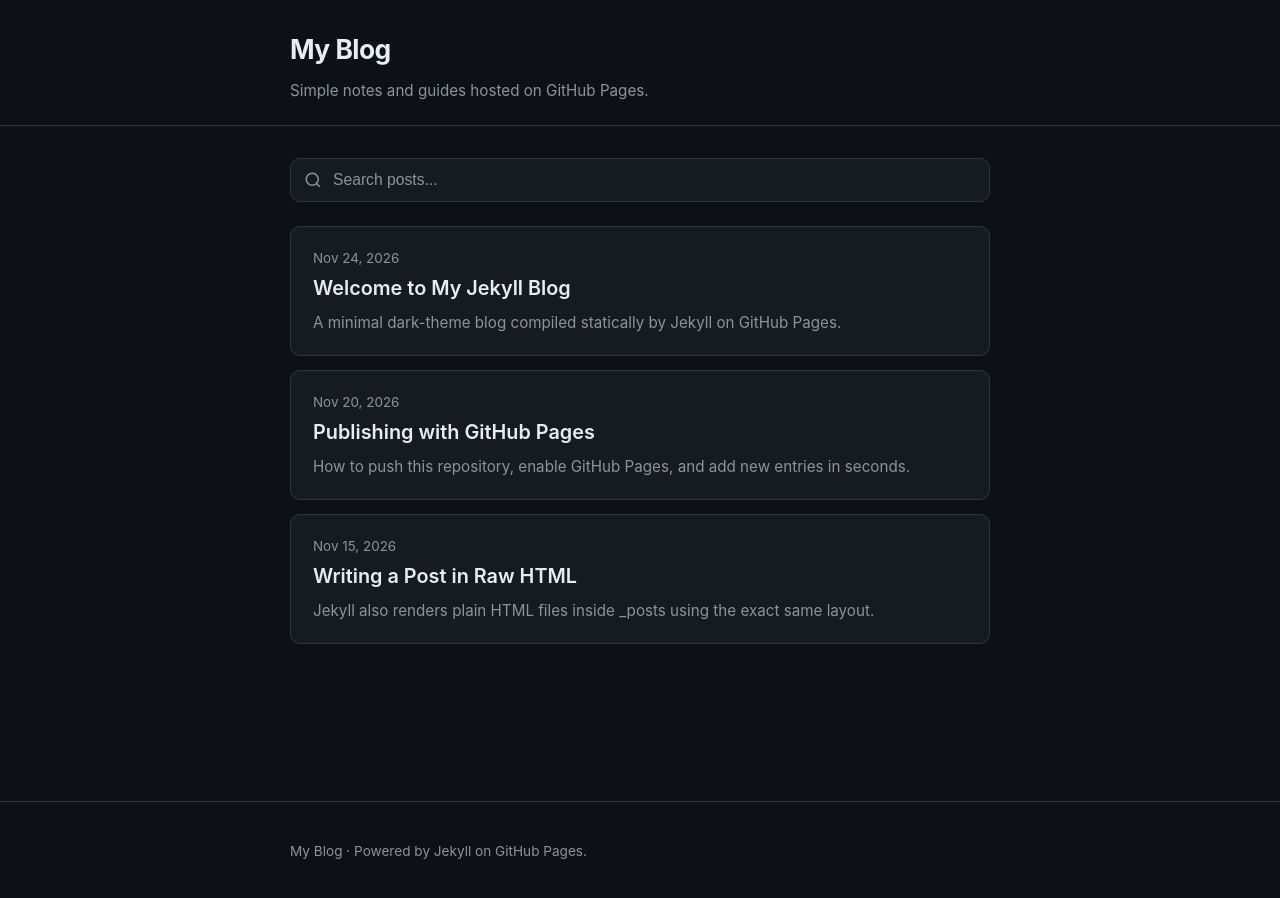
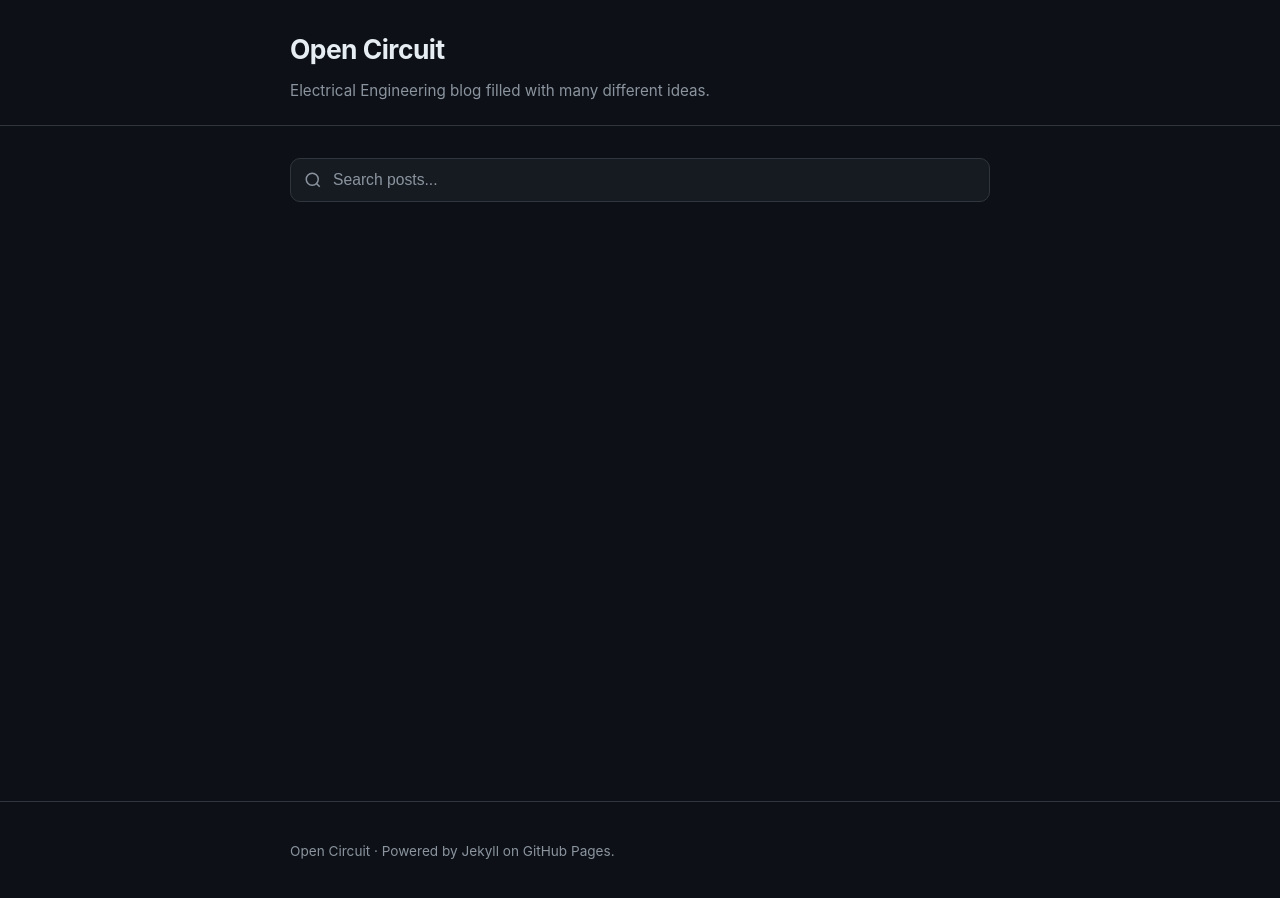
Before and after one commit to nabla00/open-circuit, a Jekyll site: the page built from index.html, in a window 1280 px wide. Built offline with Jekyll 4.4.1, drawn with Linux system fonts in a browser that asks for light colours.

Commit message:
Finalize github pages

````diff
--- a/_config.yml
+++ b/_config.yml
@@ -1,5 +1,5 @@
-title: My Blog
-tagline: Simple notes and guides hosted on GitHub Pages.
+title: Open Circuit
+tagline: Electrical Engineering blog filled with many different ideas.
 markdown: kramdown
 permalink: /:year/:month/:day/:title/
 exclude:
--- a/_posts/2026-11-15-html-post-example.html
+++ /dev/null
@@ -1,19 +0,0 @@
----
-layout: post
-title: Writing a Post in Raw HTML
-date: 2026-11-15
-description: Jekyll also renders plain HTML files inside _posts using the exact same layout.
----
-
-<p>Whenever you want full control over your markup, save your post with an <code>.html</code> extension inside <code>_posts/</code> and include the same front matter at the top.</p>
-
-<h2>Why Use HTML Posts?</h2>
-<ul>
-  <li>Custom tables, figures, or semantic elements</li>
-  <li>Direct control over classes and layout</li>
-  <li>Zero conversion needed for existing HTML snippets</li>
-</ul>
-
-<blockquote>
-  <p>Jekyll wraps both <code>.md</code> and <code>.html</code> files in <code>_layouts/post.html</code> automatically.</p>
-</blockquote>
--- a/_posts/2026-11-20-publishing-with-jekyll.md
+++ /dev/null
@@ -1,17 +0,0 @@
----
-layout: post
-title: Publishing with GitHub Pages
-date: 2026-11-20
-description: How to push this repository, enable GitHub Pages, and add new entries in seconds.
----
-
-GitHub Pages has built-in support for Jekyll, so there is no local build step required to deploy.
-
-## Setup Steps
-
-1. Create a GitHub repository (such as `my-blog` or `<username>.github.io`).
-2. Push all files from this folder to the `main` branch.
-3. Open **Settings → Pages** in your repository.
-4. Set **Source** to **Deploy from a branch**, pick `main` and `/ (root)`, and click **Save**.
-
-Within a minute or two, GitHub Pages will build your Markdown and HTML posts and publish the static site.
--- a/_posts/2026-11-24-welcome-to-the-blog.md
+++ /dev/null
@@ -1,25 +0,0 @@
----
-layout: post
-title: Welcome to My Jekyll Blog
-date: 2026-11-24
-description: A minimal dark-theme blog compiled statically by Jekyll on GitHub Pages.
----
-
-Welcome! This site is built with **Jekyll**, which GitHub Pages runs automatically whenever you push to your repository.
-
-## How It Works
-
-1. Add a new `.md` or `.html` file inside the `_posts/` folder using the filename format `YYYY-MM-DD-post-title.md`.
-2. Add three front matter fields at the top: `title`, `date`, and `description` (plus `layout: post`).
-3. Commit and push — GitHub Pages compiles your Markdown into static HTML automatically.
-
-> Even if a visitor turns off JavaScript completely, every post and the main listing still render as plain static HTML.
-
-```yaml
----
-layout: post
-title: My Next Post
-date: 2026-11-25
-description: A short summary shown on the main page.
----
-```
````
